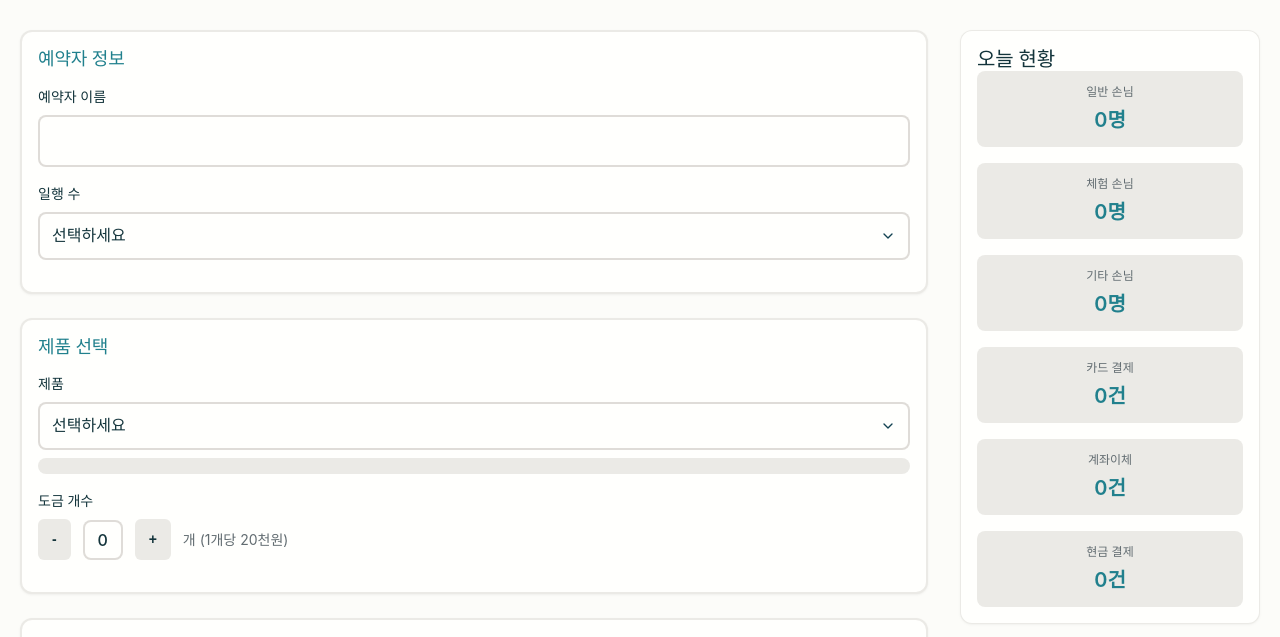
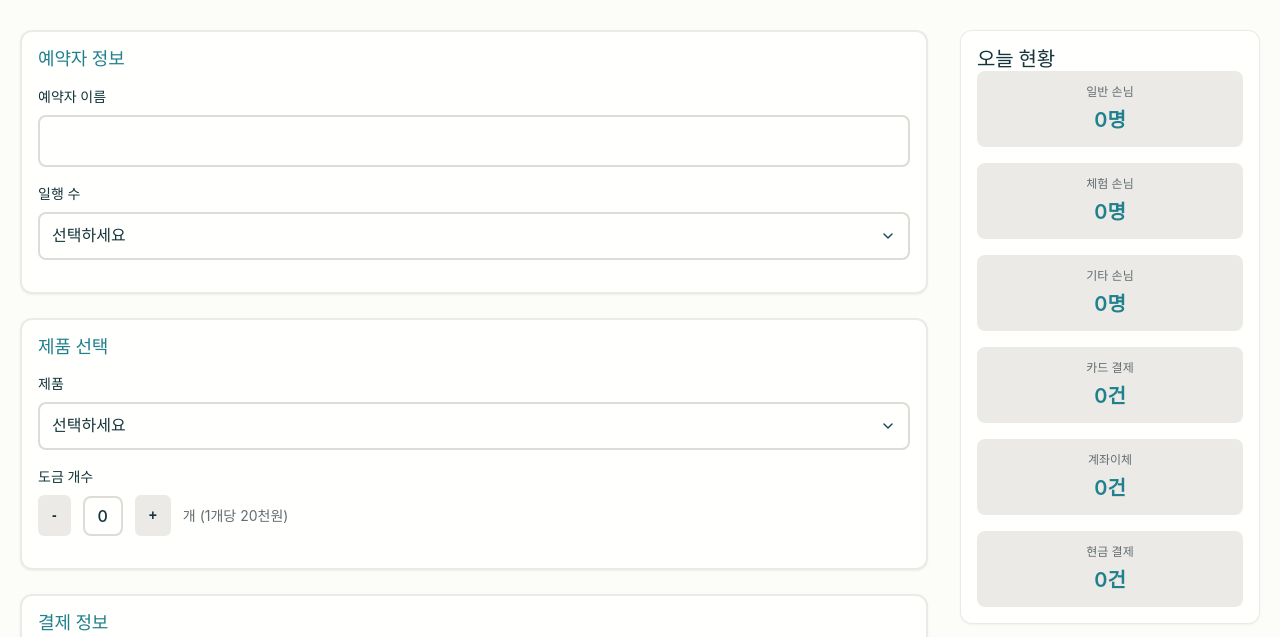
Before and after one commit to Athosoogj/athosoo_gj, a plain HTML site: page index.html in a window 1280 px wide. Shown: the part 81-718 px from the top of the page. Drawn offline with Linux system fonts and the light colour scheme; a web font is replaced by a local one.

Commit message:
Update index.html

```diff
--- a/index.html
+++ b/index.html
@@ -47,7 +47,7 @@
                             <select id="productSelect" class="form-control">
                                 <option value="">선택하세요</option>
                             </select>
-                            <div id="productPrice" class="price-info"></div>
+
                         </div>
                         <div class="form-group">
                             <label class="form-label">도금 개수</label>
```
